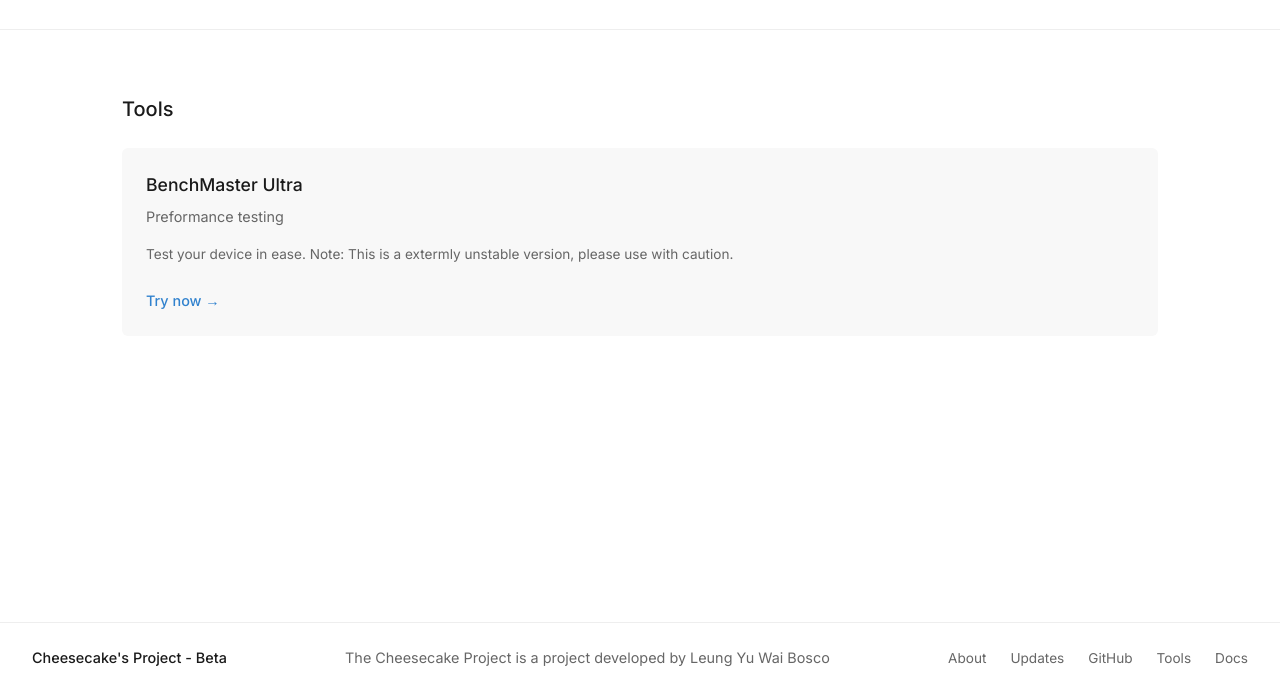
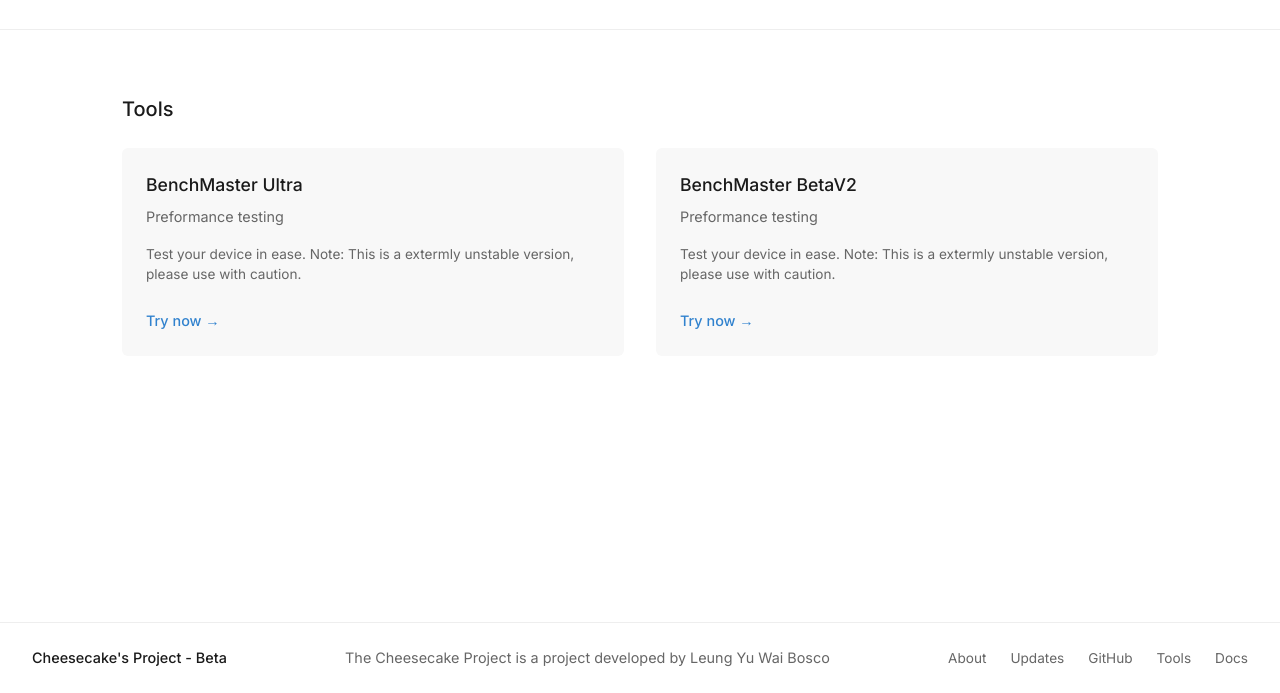
Before and after one commit to cheesecakeproject/cheesecakeproject.github.io, a plain HTML site: page beta.html in a window 1280 px wide. Shown: the part 107-800 px from the top of the page. Drawn offline with Linux system fonts and the light colour scheme.

Commit message:
Update beta.html

```diff
--- a/beta.html
+++ b/beta.html
@@ -233,6 +233,17 @@
                     Try now →
                     </a>
                 </article>
+                <article class="product-card">
+                    <h3 class="product-title">BenchMaster BetaV2</h3>
+                    <p class="product-subtitle">Preformance testing</p>
+                    <p class="product-description">
+                    Test your device in ease.
+                    Note: This is a extermly unstable version, please use with caution.
+                    </p>
+                    <a href="https://benchmaster.vercel.app/betav2.html" class="product-cta">
+                    Try now →
+                    </a>
+                </article>
             </div>
     </main>
 
```
